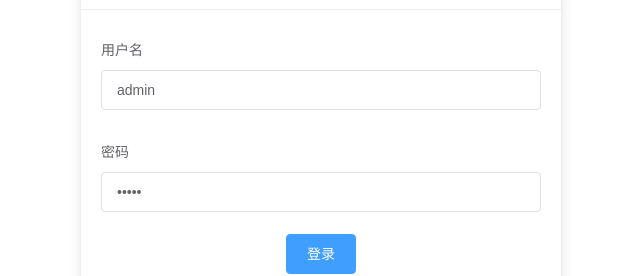
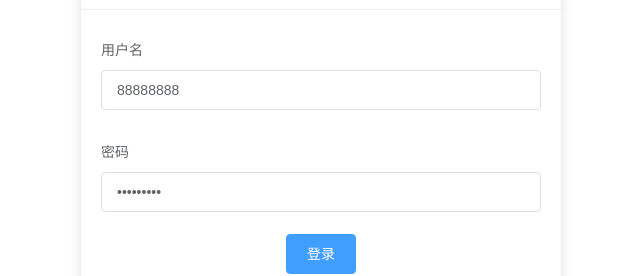
Before and after one commit to zhenzhenChange/TaskAdmin, a Vue app: page / in a window 1280 px wide. Shown: the part 212-488 px from the top of the page, without its empty margins (319-959 px from the left). Built offline with nearby package versions, Linux system fonts and the light colour scheme.

Commit message:
add common API

```diff
--- a/package.json
+++ b/package.json
@@ -3,7 +3,7 @@
   "version": "0.1.0",
   "private": true,
   "scripts": {
-    "serve": "vue-cli-service serve",
+    "serve": "vue-cli-service serve --open",
     "build": "vue-cli-service build",
     "lint": "vue-cli-service lint"
   },
--- /dev/null
+++ b/src/commonHTTP.js
@@ -0,0 +1,11 @@
+import axios from 'axios'
+
+const commonHTTP = axios.create({
+  withCredentials: true,
+  baseURL: '/api/common',
+  headers: {
+    'Content-Type': 'application/json'
+  }
+})
+
+export default commonHTTP
--- a/src/main.js
+++ b/src/main.js
@@ -1,8 +1,9 @@
 import Vue from 'vue'
 import ElementUI from 'element-ui'
+import dayjs from "dayjs"
 import router from './router'
-import dayjs from "dayjs"
 import http from './http'
+import commonHTTP from './commonHTTP'
 
 import App from './App.vue'
 
@@ -47,6 +48,7 @@ Vue.filter("onlyDate", value => {
 })
 
 Vue.prototype.$http = http
+Vue.prototype.$commonHTTP = commonHTTP
 
 new Vue({
   router,
--- a/src/views/Login.vue
+++ b/src/views/Login.vue
@@ -5,10 +5,10 @@
     </div>
     <el-form @submit.native.prevent="login">
       <el-form-item label="用户名">
-        <el-input v-model="userData.adminName"></el-input>
+        <el-input v-model="userData.phone"></el-input>
       </el-form-item>
       <el-form-item label="密码">
-        <el-input type="password" v-model="userData.passWord"></el-input>
+        <el-input type="password" v-model="userData.pwd"></el-input>
       </el-form-item>
       <el-form-item>
         <el-button type="primary" native-type="submit">登录</el-button>
@@ -22,15 +22,15 @@ export default {
   data() {
     return {
       userData: {
-        adminName: "admin",
-        passWord: "admin"
+        phone: "88888888",
+        pwd: "123456789"
       }
     };
   },
   methods: {
     async login() {
-      /* const res = await this.$http.post("login", this.userData);
-      localStorage.token = res.data.token; */
+      // const res = await this.$commonHTTP.post("/login", this.userData);
+      // console.log(res);
       this.$router.push("/home");
       this.$message({
         type: "success",
--- a/src/views/Member/Clerk.vue
+++ b/src/views/Member/Clerk.vue
@@ -258,7 +258,8 @@ export default {
             this.$message({
               type: "success",
               message: `账号 ${phone} 已封禁!`,
-              offset: 10
+              offset: 10,
+              center: true
             });
           } else {
             this.$message({
--- a/vue.config.js
+++ b/vue.config.js
@@ -4,6 +4,10 @@ module.exports = {
       '/api/admin': {
         target: "http://47.99.213.197:8080/chStageWoA",
         changeOrigin: true
+      },
+      '/api/common': {
+        target: "http://47.99.213.197:8080/chStageWoA",
+        changeOrigin: true
       }
     }
   }
```
